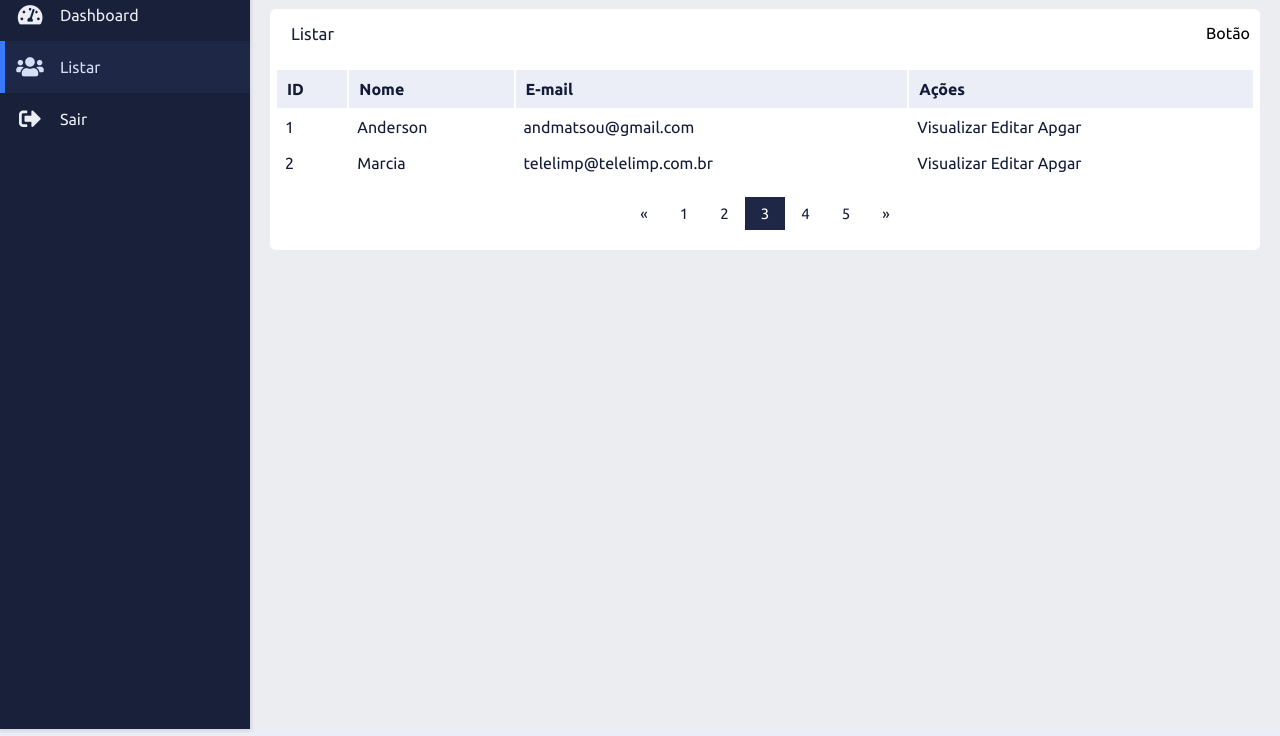
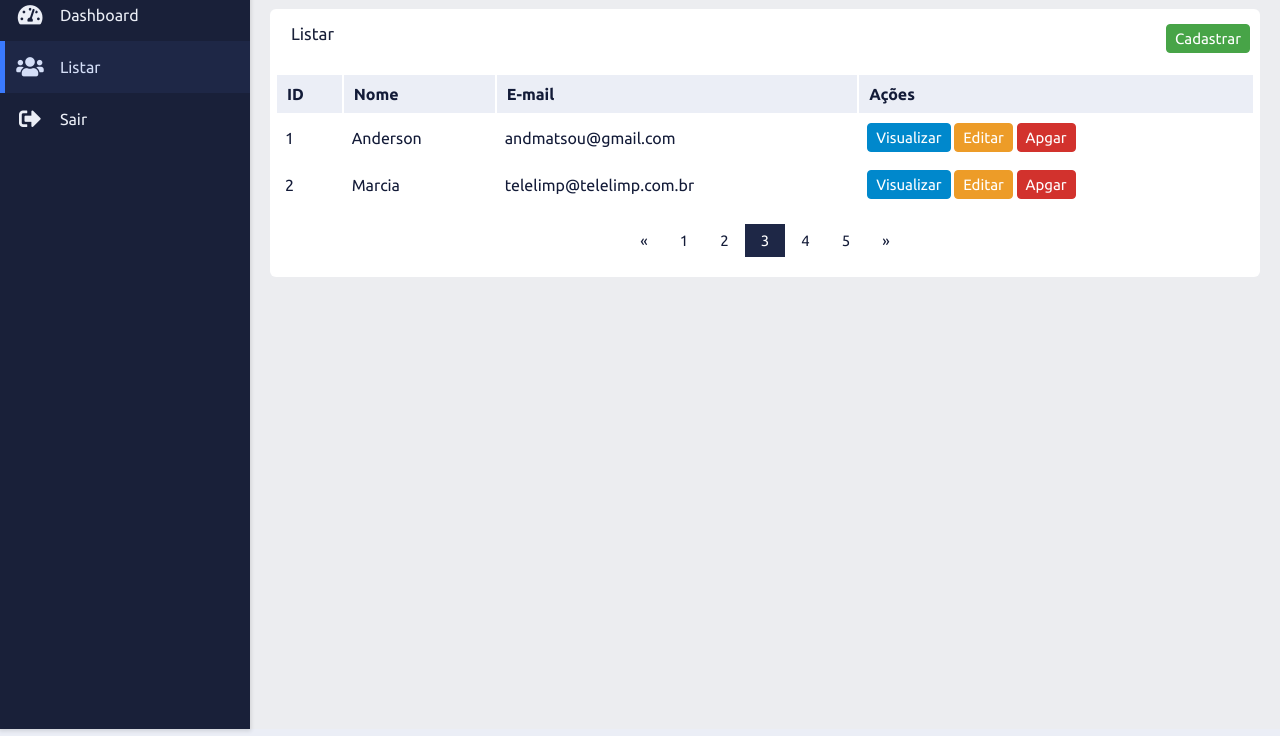
Before and after one commit to andmatsouza/layout-Adm, a plain HTML site: page listar.html in a window 1280 px wide. Shown: the part 64-800 px from the top of the page. Drawn offline with Linux system fonts and the light colour scheme.

Commit message:
feat: adicionado estilos nos botões  da página listar

```diff
--- a/css/custom_adm.css
+++ b/css/custom_adm.css
@@ -15,6 +15,8 @@
   --second-color: #f1f1f1;
   --third-color: #9fa7bd;
   --fourth-color: #fff;
+  --fifth-color: #000;
+  --sixth-color: #222;
   --main-bg-color: #192039;
   --second-bg-color: #1e2746;
   --third-bg-color: #3a7afe;
@@ -56,7 +58,7 @@ body {
 }
 
 .logo {
-  width: 90px;
+  width: 130px;
 }
 
 .notification,
@@ -381,3 +383,85 @@ body {
 .pagination a:hover:not(.active) {
   background-color: var(--main-color);
 }
+
+/*Personalizar botão*/
+
+.btn-primary {
+  background-color: var(--primary-color);
+  color: var(--fourth-color);
+  padding: 5px 8px;
+  border: 1px solid var(--primary-color);
+  border-radius: 4px;
+  cursor: pointer;
+  font-size: 15px;
+  transition: all .3s ease;
+}
+
+.btn-primary:hover {
+  background-color: var(--fourth-color);
+  color: var(--primary-color);
+}
+
+.btn-success {
+  background-color: var(--success-color);
+  color: var(--fourth-color);
+  padding: 5px 8px;
+  border: 1px solid var(--success-color);
+  border-radius: 4px;
+  cursor: pointer;
+  font-size: 15px;
+  transition: all .3s ease;
+}
+
+.btn-success:hover {
+  background-color: var(--fourth-color);
+  color: var(--success-color);
+}
+
+.btn-warning {
+  background-color: var(--warning-color);
+  color: var(--fourth-color);
+  padding: 5px 8px;
+  border: 1px solid var(--warning-color);
+  border-radius: 4px;
+  cursor: pointer;
+  font-size: 15px;
+  transition: all .3s ease;
+}
+
+.btn-warning:hover {
+  background-color: var(--fourth-color);
+  color: var(--warning-color);
+}
+
+.btn-danger {
+  background-color: var(--danger-color);
+  color: var(--fourth-color);
+  padding: 5px 8px;
+  border: 1px solid var(--danger-color);
+  border-radius: 4px;
+  cursor: pointer;
+  font-size: 15px;
+  transition: all .3s ease;
+}
+
+.btn-danger:hover {
+  background-color: var(--fourth-color);
+  color: var(--danger-color);
+}
+
+.btn-info {
+  background-color: var(--info-color);
+  color: var(--sixth-color);
+  padding: 5px 8px;
+  border: 1px solid var(--info-color);
+  border-radius: 4px;
+  cursor: pointer;
+  font-size: 15px;
+  transition: all .3s ease;
+}
+
+.btn-info:hover {
+  background-color: var(--fourth-color);
+  color: var(--sixth-color);
+}
--- a/listar.html
+++ b/listar.html
@@ -93,11 +93,17 @@
     <div class="content">
       <!--Início da sidebar-->
       <div class="sidebar">
-            <a href="index.html" class="sidebar-nav"><i class=" icon fas fa-tachometer-alt"></i><span>Dashboard</span></a>
+        <a href="index.html" class="sidebar-nav"
+          ><i class="icon fas fa-tachometer-alt"></i><span>Dashboard</span></a
+        >
 
-            <a href="listar.html" class="sidebar-nav active"><i class="icon fas fa-users"></i><span>Listar</span></a>
+        <a href="listar.html" class="sidebar-nav active"
+          ><i class="icon fas fa-users"></i><span>Listar</span></a
+        >
 
-            <a href="login.html" class="sidebar-nav"><i class="icon fas fa-sign-out-alt"></i><span>Sair</span></a>
+        <a href="login.html" class="sidebar-nav"
+          ><i class="icon fas fa-sign-out-alt"></i><span>Sair</span></a
+        >
       </div>
 
       <!--Conteúdo do ADM-->
@@ -106,7 +112,7 @@
           <div class="top-list">
             <span class="title-content">Listar</span>
             <div class="top-list-right">
-                Botão
+              <button type="button" class="btn-success">Cadastrar</button>
             </div>
           </div>
 
@@ -124,14 +130,22 @@
                 <td class="list-body-content">1</td>
                 <td class="list-body-content">Anderson</td>
                 <td class="list-body-content">andmatsou@gmail.com</td>
-                  <td class="list-body-content">Visualizar Editar Apgar</td>
+                <td class="list-body-content">
+                  <button type="button" class="btn-primary">Visualizar</button>
+                  <button type="button" class="btn-warning">Editar</button>
+                  <button type="button" class="btn-danger">Apgar</button>
+                </td>
               </tr>
 
               <tr>
                 <td class="list-body-content">2</td>
                 <td class="list-body-content">Marcia</td>
                 <td class="list-body-content">telelimp@telelimp.com.br</td>
-                  <td class="list-body-content">Visualizar Editar Apgar</td>
+                <td class="list-body-content">
+                  <button type="button" class="btn-primary">Visualizar</button>
+                  <button type="button" class="btn-warning">Editar</button>
+                  <button type="button" class="btn-danger">Apgar</button>
+                </td>
               </tr>
             </tbody>
           </table>
```
Lines whose indentation alone changed are shown as unchanged.
